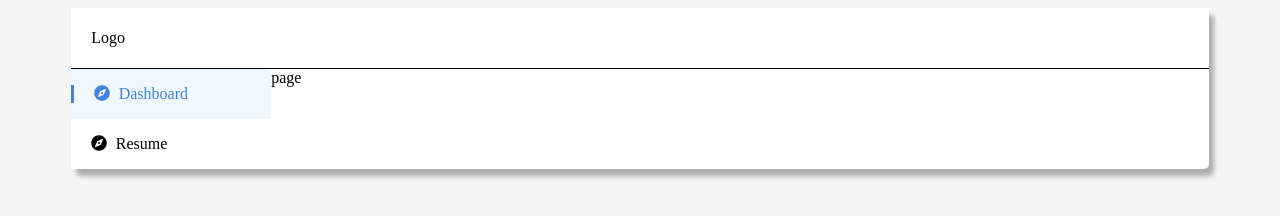
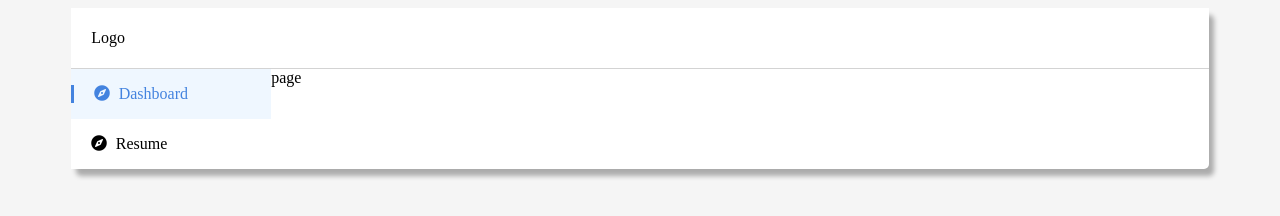
Before and after one commit to JaxonKnight28/dashboard, a plain HTML site: page index.html in a window 1280 px wide. Drawn offline with Linux system fonts and the light colour scheme.

Commit message:
adding some more files

```diff
--- a/styles.css
+++ b/styles.css
@@ -15,7 +15,7 @@ body {
 }
 
 header {
-    border-bottom: 1px solid black;
+    border-bottom: 1px solid lightgrey;
     background-color: white;
     height: 60px;
     display: flex;
```
Also changed, not shown: 2 other files.
